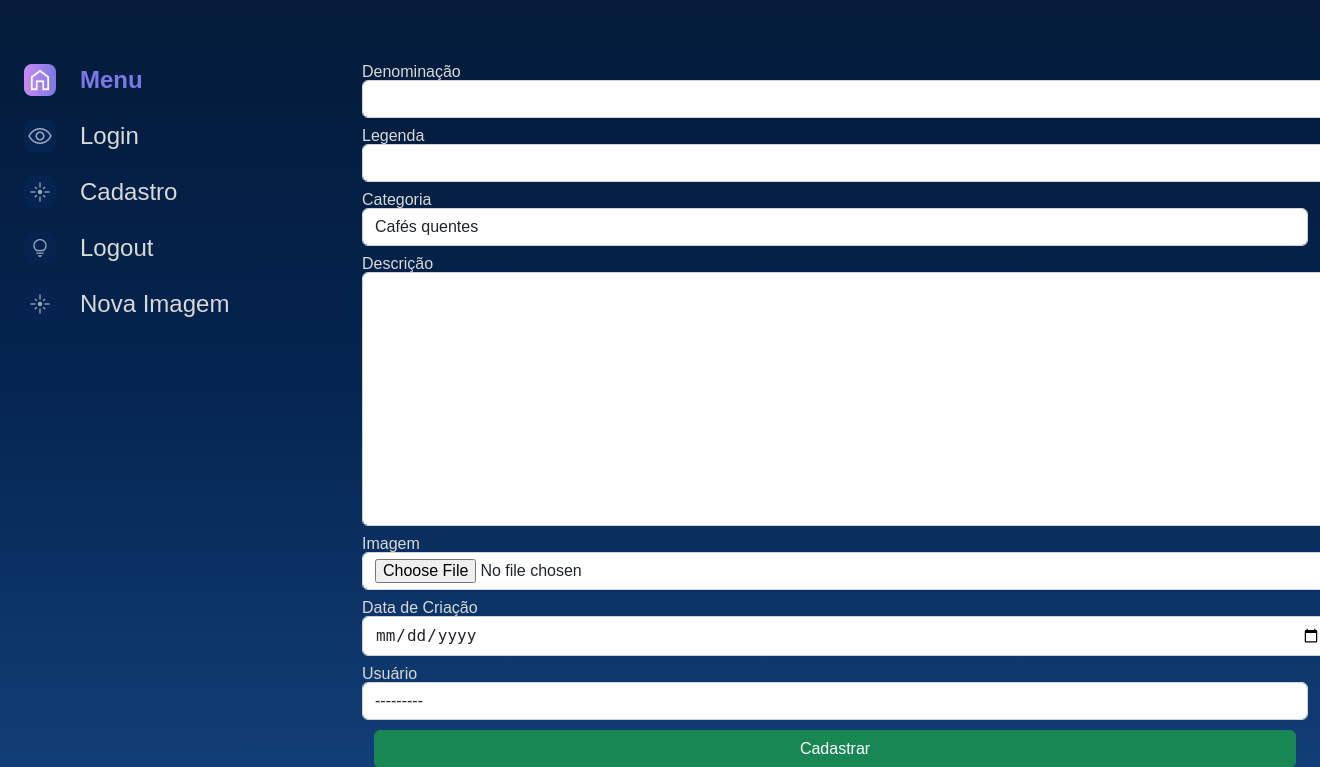
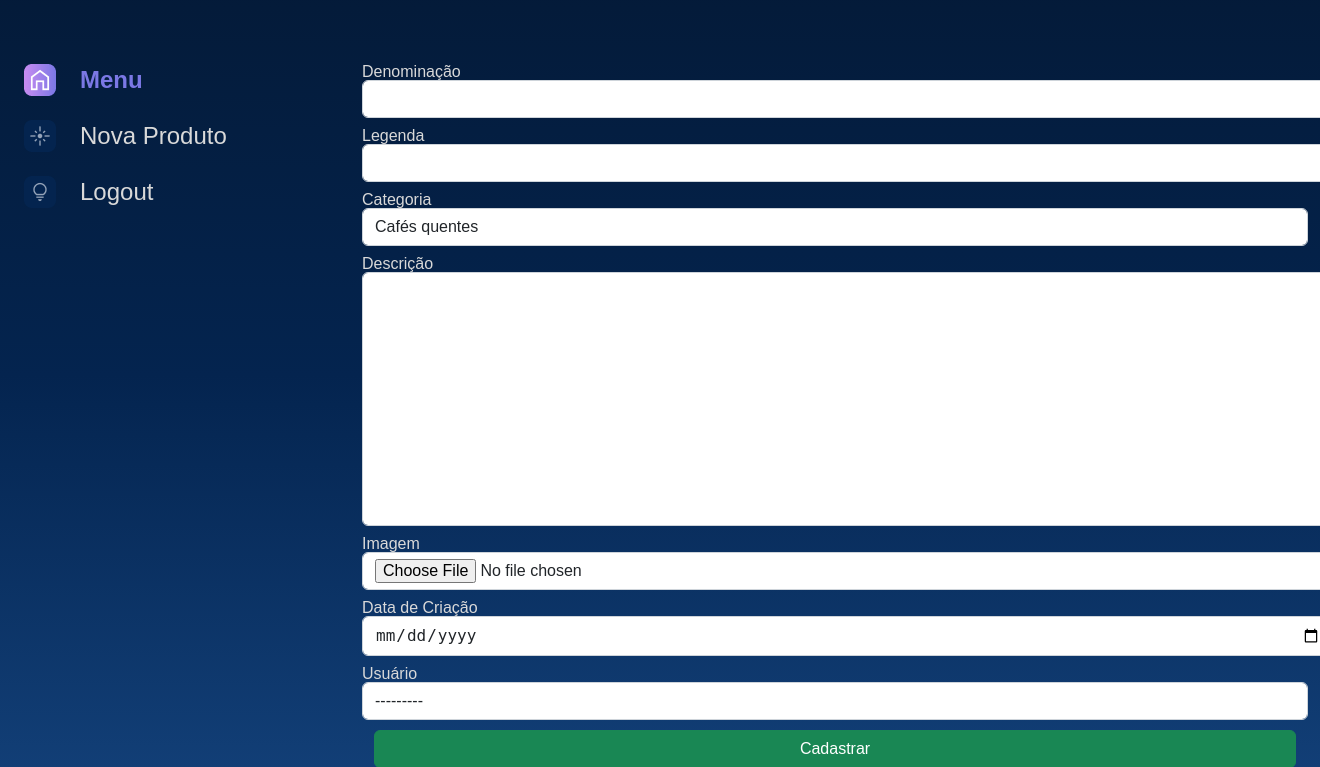
Before and after one commit to Andersontno/CafeteriaOnline, a Django app: page /cadastrar_produto in a window 1320 px wide; the page is wider, and only the part inside the window is pictured. Shown: the part 114-881 px from the top of that part. Run offline with Django 4.2, Linux system fonts and the light colour scheme; the visitor is signed in with stand-in values (Sample User, id 1); data comes from the database, SQL or seed files in the repository.

Commit message:
Verificação de campos para usuários logados

```diff
--- a/templates/partials/_menu.html
+++ b/templates/partials/_menu.html
@@ -3,6 +3,7 @@
     <header class="cabecalho">
         <img src="{% static '/assets/logo/Logo(2).png' %}" alt="Logo Cafeteria Online" />
         {% include "partials/_alertas.html" %}
+        {% if user.is_authenticated %}
             <div class="cabecalho__busca">
                 <div class="busca__fundo">
                     <form action="{% url 'buscar' %}">
@@ -13,14 +14,18 @@
                     </form>
                 </div>
             </div>
+        {% endif %}
     </header>
     <main class="principal">
         <section class="menu-lateral">
             <nav class="menu-lateral__navegacao">
                 <a href="{% url 'index' %}"><img src="{% static '/assets/ícones/1x/Home - ativo.png' %}"> Menu</a>
+                {% if not user.is_authenticated %}
                     <a href="{% url 'login' %}"><img src="{% static '/assets/ícones/1x/Mais vistas - inativo.png' %}"> Login</a>
                     <a href="{% url 'cadastro' %}"><img src="{% static '/assets/ícones/1x/Novas - inativo.png' %}"> Cadastro</a>
+                {% else %}
+                    <a href="{% url 'cadastrar_produto' %}"><img src="{% static '/assets/ícones/1x/Novas - inativo.png' %}"> Nova Produto</a>
                     <a href="{% url 'logout' %}"><img src="{% static '/assets/ícones/1x/Surpreenda-me - inativo.png' %}"> Logout</a>
-                <a href="{% url 'cadastrar_produto' %}"><img src="{% static '/assets/ícones/1x/Novas - inativo.png' %}"> Nova Imagem</a>
+                {% endif %}
             </nav>
         </section>
```
Lines whose indentation alone changed are shown as unchanged.
